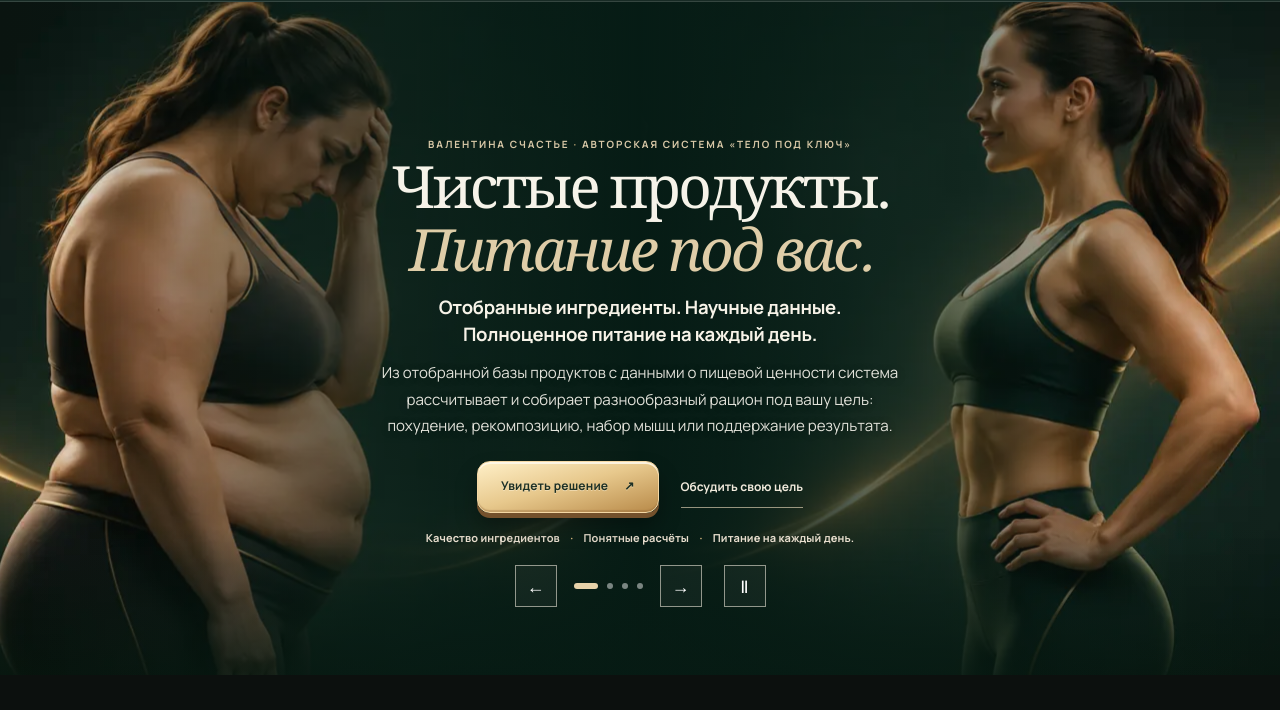
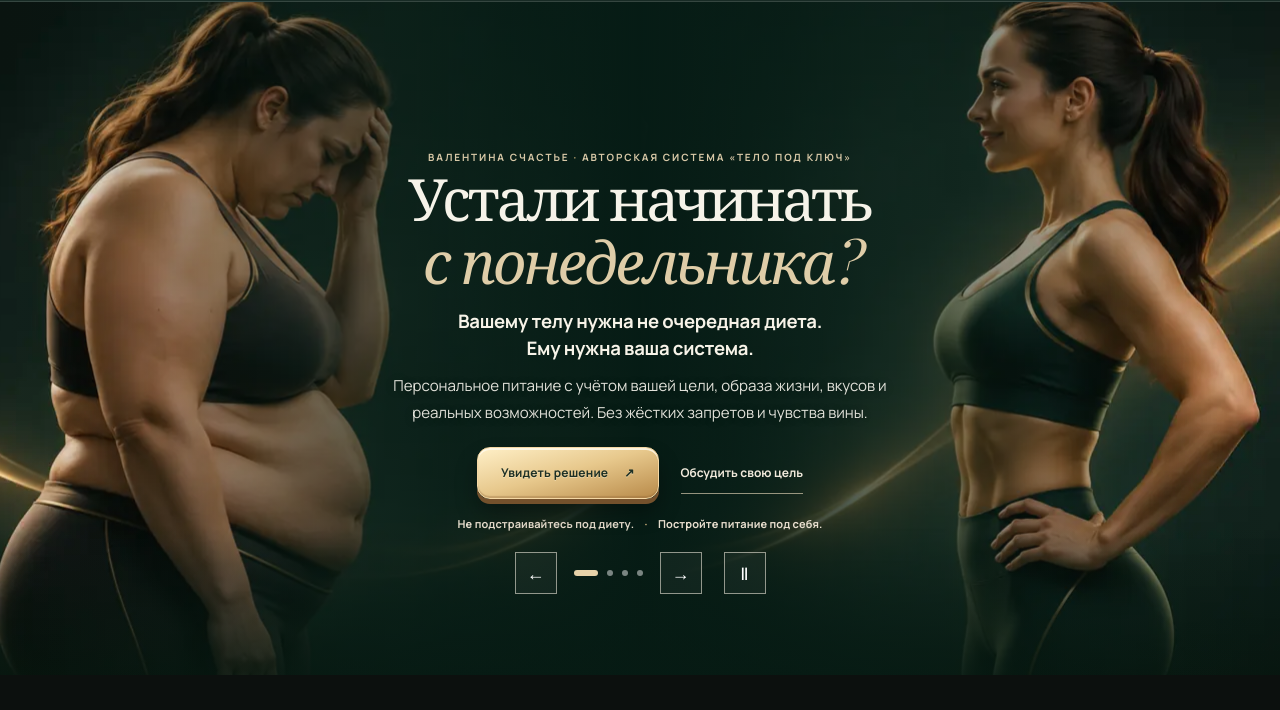
Before and after one commit to simakovavalentina789-cloud/telo-pod-kluch-site, a plain HTML site: page index.html in a window 1280 px wide. Shown: the part 90-800 px from the top of the page. Drawn offline with nearby package versions, Linux system fonts and the light colour scheme; a web font is replaced by a local one.

Commit message:
Restore emotional pain-point opening slide and move clean-food brand formula to slide two

```diff
--- a/index.html
+++ b/index.html
@@ -1356,12 +1356,12 @@ section[id],header[id]{scroll-margin-top:112px}
     <div class="story-copy">
       <span class="story-kicker">ВАЛЕНТИНА СЧАСТЬЕ <span class="v30-kicker-break">·</span> АВТОРСКАЯ СИСТЕМА «ТЕЛО ПОД КЛЮЧ»</span>
       <div class="story-slides" id="story-slides" aria-live="off">
-        <h1 id="hero-title">Чистые продукты.<br><em>Питание под вас.</em></h1>
-        <p class="v30-thesis" id="hero-thesis">Отобранные ингредиенты. Научные данные.<br>Полноценное питание на каждый день.</p>
-        <p class="story-lead" id="story-lead">Из отобранной базы продуктов с данными о пищевой ценности система рассчитывает и собирает разнообразный рацион под вашу цель: похудение, рекомпозицию, набор мышц или поддержание результата.</p>
+        <h1 id="hero-title">Устали начинать<br><em>с понедельника?</em></h1>
+        <p class="v30-thesis" id="hero-thesis">Вашему телу нужна не очередная диета.<br>Ему нужна ваша система.</p>
+        <p class="story-lead" id="story-lead">Персональное питание с учётом вашей цели, образа жизни, вкусов и реальных возможностей. Без жёстких запретов и чувства вины.</p>
       </div>
       <div class="story-links"><a class="story-primary" href="#solutions">Увидеть решение <span aria-hidden="true">↗</span></a><a class="story-secondary" href="#formats">Обсудить свою цель</a></div>
-      <p class="story-proofline">Качество ингредиентов <span>·</span> Понятные расчёты <span>·</span> Питание на каждый день.</p>
+      <p class="story-proofline">Не подстраивайтесь под диету. <span>·</span> Постройте питание под себя.</p>
       <div class="story-controls" role="group" aria-label="Слайды главного экрана">
         <button type="button" id="story-prev" aria-label="Предыдущий слайд">←</button>
         <div class="story-pagination"><button type="button" class="story-dot active" data-story-slide="0" aria-label="Слайд 1" aria-current="true"></button><button type="button" class="story-dot" data-story-slide="1" aria-label="Слайд 2"></button><button type="button" class="story-dot" data-story-slide="2" aria-label="Слайд 3"></button><button type="button" class="story-dot" data-story-slide="3" aria-label="Слайд 4"></button></div>
@@ -1700,8 +1700,8 @@ section[id],header[id]{scroll-margin-top:112px}
     });
   });
   const story = [
-    {count:'01 — 04',title:'Чистые продукты.<br><em>Питание под вас.</em>',lead:'Из отобранных ингредиентов с данными о пищевой ценности система собирает разнообразный рацион под четыре цели — от снижения веса до полноценного поддержания результата.',main:'assets/hero-emotional.webp',caption:'ОБРАЗ ПЕРЕМЕН · НЕ КЛИЕНТСКИЙ КЕЙС',alt:'Символический художественный образ двух женщин, отражающий усталость от ограничений и уверенность. Не реальное клиентское до и после'},
-    {count:'02 — 04',title:'Знаем состав.<br><em>Считаем нутриенты.</em>',lead:'База продуктов с научными справочными данными по энергии, БЖУ и доступным микроэлементам — опора для расчётов и рецептур. Пробелы в данных не выдаются за нулевые значения.',main:'assets/hero-01-fish.webp',caption:'ПОЛНОЦЕННОЕ ПИТАНИЕ',alt:'Ресторанная композиция рыбы с овощами, салатом, десертом и напитком'},
+    {count:'01 — 04',title:'Устали начинать<br><em>с понедельника?</em>',lead:'Персональное питание с учётом вашей цели, образа жизни, вкусов и реальных возможностей. Без жёстких запретов и чувства вины.',main:'assets/hero-emotional.webp',caption:'ОБРАЗ ПЕРЕМЕН · НЕ КЛИЕНТСКИЙ КЕЙС',alt:'Символический художественный образ двух женщин, отражающий усталость от ограничений и уверенность. Не реальное клиентское до и после'},
+    {count:'02 — 04',title:'Чистые продукты.<br><em>Питание под вас.</em>',lead:'Чистое, полноценное и разнообразное питание на основе научных данных, рассчитанное индивидуально под ваше тело, вашу цель и вашу жизнь. Четыре цели: снижение веса, рекомпозиция, набор мышц и поддержание результата.',main:'assets/hero-01-fish.webp',caption:'ПОЛНОЦЕННОЕ ПИТАНИЕ',alt:'Ресторанная композиция рыбы с овощами, салатом, десертом и напитком'},
     {count:'03 — 04',title:'Вкусная еда.<br><em>Без лишнего сахара.</em>',lead:'Натуральные привычные продукты, разнообразные блюда и рецептуры без добавленного сахара в основе. Порции и сочетания подбираются по потребностям человека.',main:'assets/hero-02-steak.webp',caption:'РАЗНООБРАЗИЕ И ВКУС',alt:'Говяжий стейк с овощами в премиальной ресторанной подаче'},
     {count:'04 — 04',title:'Достичь цели.<br><em>Сохранить результат.</em>',lead:'Снижение веса, рекомпозиция, набор мышц или полноценное поддержание: индивидуальные расчёты превращаются в рацион на неделю с рецептами и закупками. Приложение ещё проходит проверку.',main:'assets/hero-03-constructor.webp',caption:'ПРОДУКТЫ → РАСЧЁТЫ → ВАШЕ МЕНЮ',alt:'Гастрономическая визуализация ингредиентов, собирающихся в готовое блюдо'}
   ];
```
